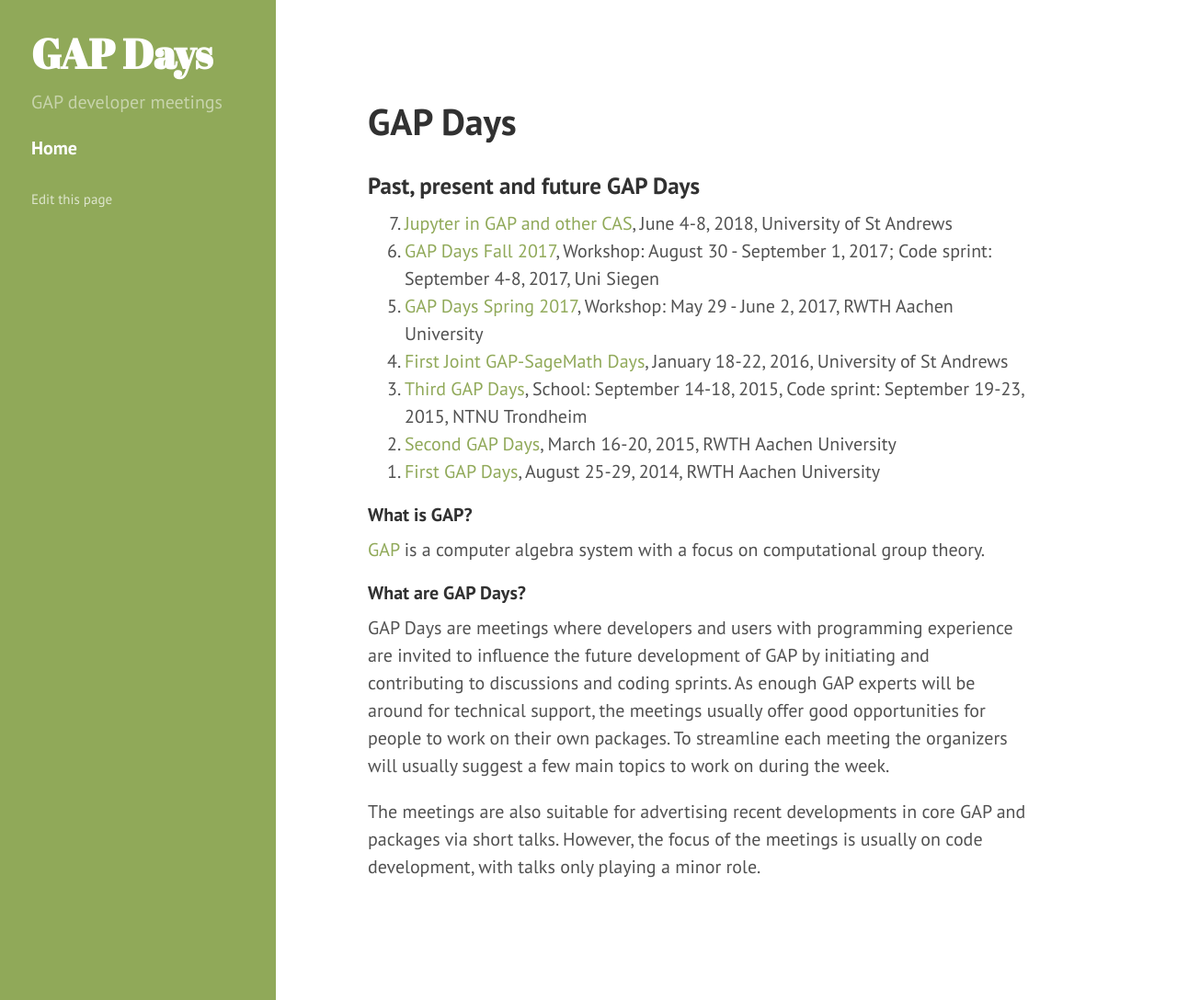
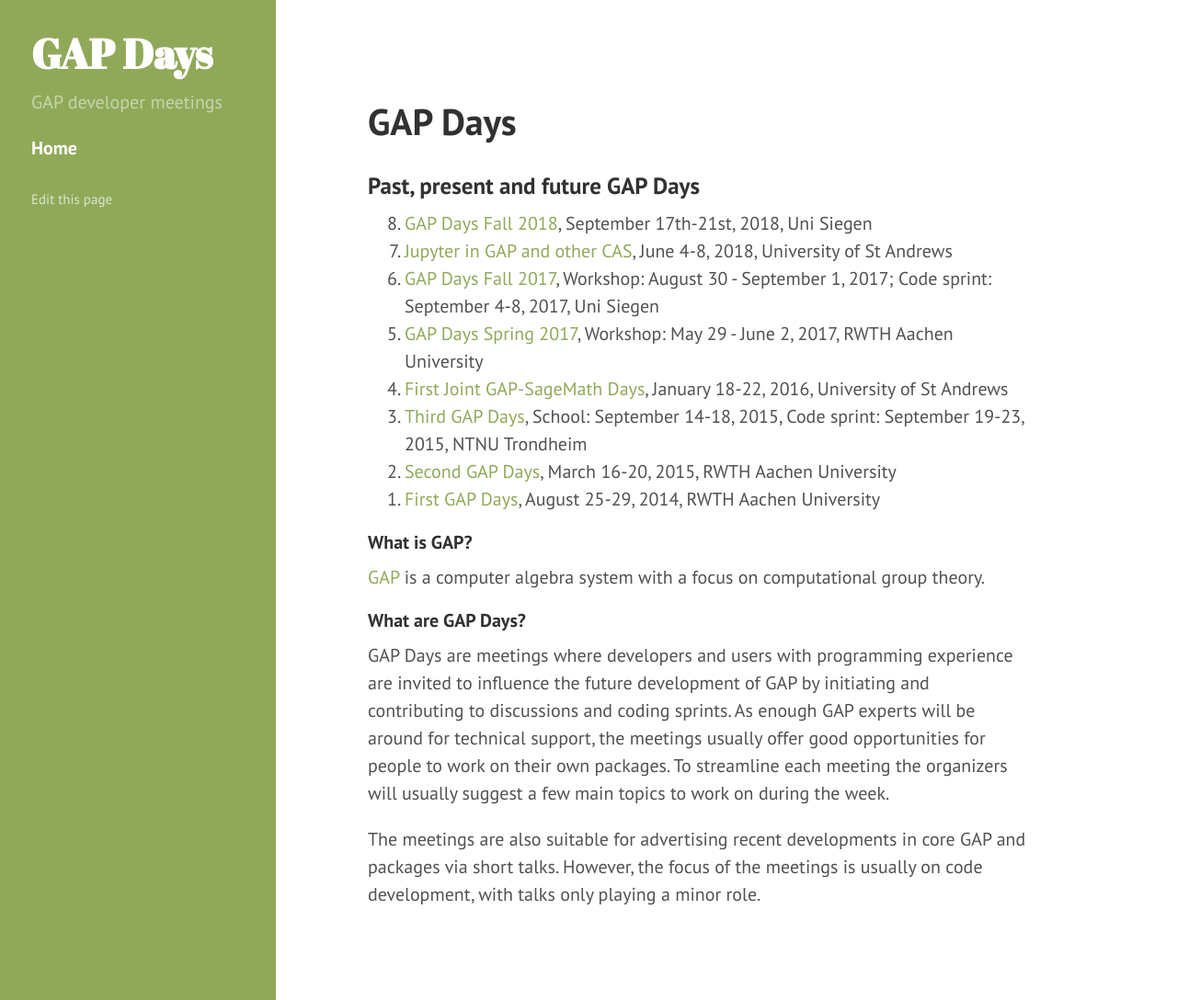
Before and after one commit to gapdays/gapdays.github.io, a Jekyll site: the page built from index.md, in a window 1280 px wide and 1088 px high. Shown: the whole window at 92% size. Built offline with Jekyll 4.4.1, drawn with Linux system fonts in a browser that asks for light colours.

Commit message:
Add GAPDays Fall 2018

```diff
--- a/index.md
+++ b/index.md
@@ -8,6 +8,7 @@
 ### Past, present and future GAP Days
 
 <ol reversed>
+<li><a href="/gapdays2018-fall/">GAP Days Fall 2018</a>, September 17th-21st, 2018, Uni Siegen</li>
 <li><a href="/gap-jupyter-days2018/">Jupyter in GAP and other CAS</a>, June 4-8, 2018, University of St Andrews</li>
 <li><a href="/gapdays2017-fall/">GAP Days Fall 2017</a>, Workshop: August 30 - September 1, 2017; Code sprint: September 4-8, 2017, Uni Siegen</li>
 <li><a href="/gapdays2017-spring/">GAP Days Spring 2017</a>, Workshop: May 29 - June 2, 2017, RWTH Aachen University</li>
```
